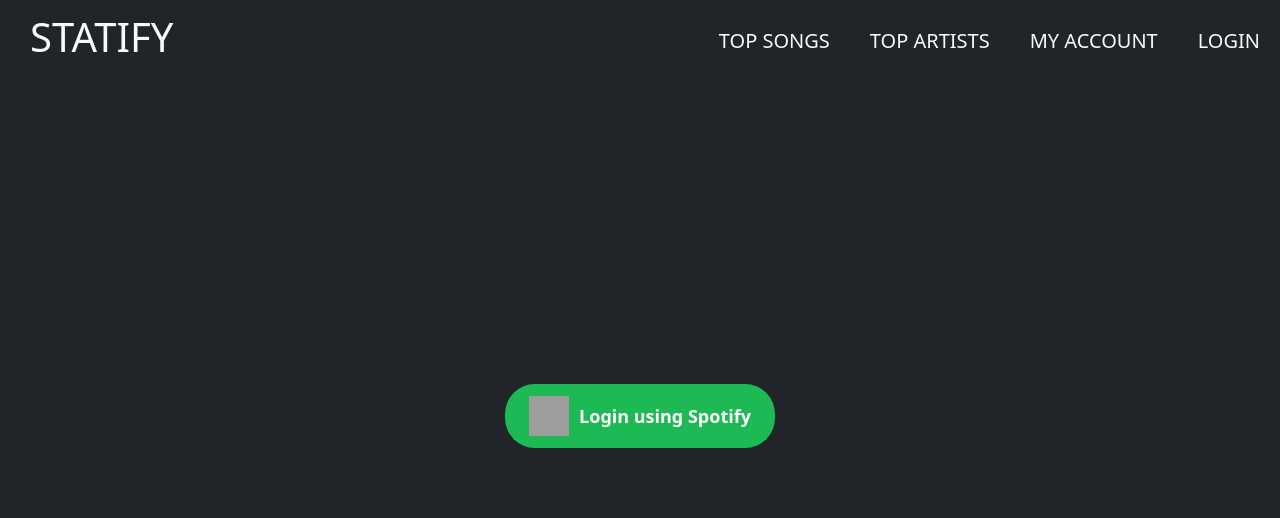
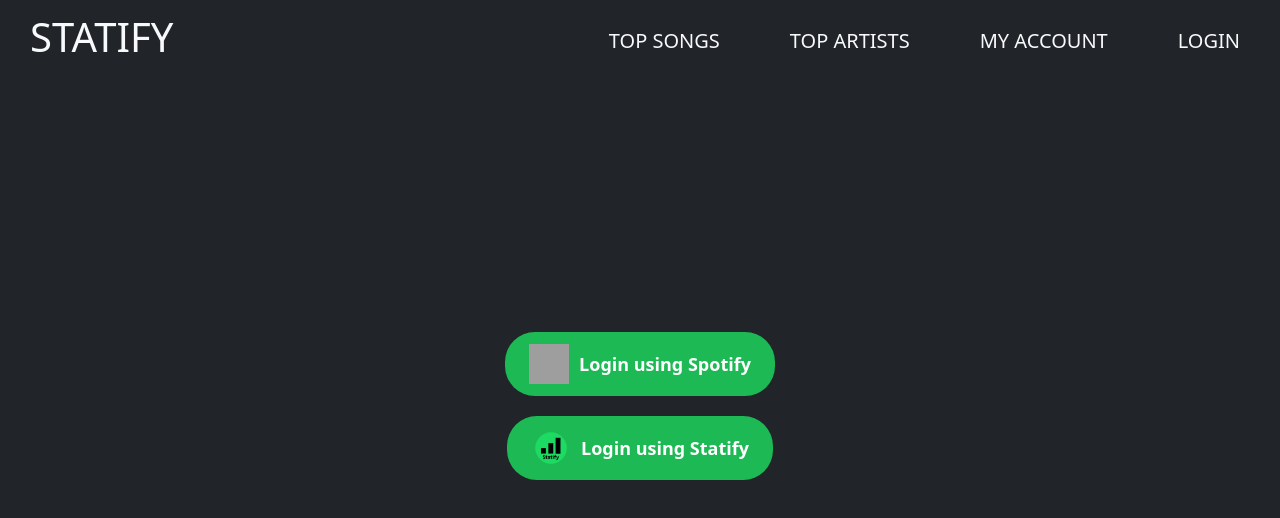
Before and after one commit to lukasxux/Statify, a Vue app in the folder StatifyProject/StatifyProject.Client/: page /login in a window 1280 px wide. Shown: the top 518 px of the page. Built offline with nearby package versions, Linux system fonts and the light colour scheme; grey boxes are pictures that could not be loaded.

Commit message:
Commit 20230426

```diff
--- a/StatifyProject/StatifyProject.Client/src/App.vue
+++ b/StatifyProject/StatifyProject.Client/src/App.vue
@@ -5,24 +5,36 @@
 <template>
     <div class="bg-dark">
    <nav class="navbar navbar-expand-lg bg-dark text-uppercase fixed-top">
-            <a class="navbar-brand text-light h1" style="padding-left: 30px;" href="/"> <h1>Statify</h1></a>
+      <a class="navbar-brand text-light h1" id="logo" href="/">
+         <h1>Statify</h1>
+      </a>
       <p v-if="authenticated">Logged in as {{ username }}. <span class="logout" v-on:click="deleteToken()">Logout</span></p>
+      <div id="navbarCollapse">
          <button class="navbar-toggler"  type="button" data-toggle="collapse" data-target="#navbarNav" aria-controls="navbarNav" aria-expanded="false" aria-label="Toggle navigation">
-        <span class="navbar-toggler-icon" style="border-color: white; style"></span>
+         <span class="navbar-toggler-icon" id="navbarIcon"></span>
          </button>
+      </div>
       <div class="collapse navbar-collapse" id="navbarNav">
          <ul class="navbar-nav ml-auto">
-            <li v-if="!authenticated" class="nav-item mx-0 mx-lg-1">
-                <router-link class="nav-link py-3 px-0 px-lg-3 rounded text-light"  to="/song"><h5>Top Songs</h5></router-link>
+            <li v-if="!authenticated" class="nav-item mx-0 mx-lg-1" id="padding-left">
+               <router-link class="nav-link py-3 px-0 px-lg-3 rounded text-light"  to="/song">
+                  <h5>Top Songs</h5>
+               </router-link>
             </li>
-            <li v-if="!authenticated" class="nav-item mx-0 mx-lg-1">
-                <router-link class="nav-link py-3 px-0 px-lg-3 rounded text-light" to="/artist"><h5>Top Artists</h5></router-link>
+            <li v-if="!authenticated" class="nav-item mx-0 mx-lg-1" id="padding-left">
+               <router-link class="nav-link py-3 px-0 px-lg-3 rounded text-light" to="/artist">
+                  <h5>Top Artists</h5>
+               </router-link>
             </li>
-            <li class="nav-item mx-0 mx-lg-1">
-                <router-link class="nav-link py-3 px-0 px-lg-3 rounded text-light" to="/my-account"><h5>My Account</h5></router-link>
+            <li class="nav-item mx-0 mx-lg-1" id="padding-left">
+               <router-link class="nav-link py-3 px-0 px-lg-3 rounded text-light" to="/my-account">
+                  <h5>My Account</h5>
+               </router-link>
             </li>
             <li class="nav-item mx-0 mx-lg-1" id="login">
-                <router-link class="nav-link py-3 px-0 px-lg-3 rounded text-light" to="/login"><h5>Login</h5></router-link>
+               <router-link class="nav-link py-3 px-0 px-lg-3 rounded text-light" to="/login">
+                  <h5>Login</h5>
+               </router-link>
             </li>
          </ul>
       </div>
@@ -50,6 +62,29 @@
 
 .navbar-toggler {
     border-color: white;
+}
+
+#padding-left {
+
+    padding-left: 30px;
+}
+
+#navbarCollapse {
+   padding-right: 20px;
+
+}
+
+#logo {
+   padding-left: 30px;
+}
+
+#navbarIcon {
+   border-color: white;
+}
+
+#login {
+   padding-left: 30px;
+   padding-right: 20px;
 }
 </style>
 <script>
--- a/StatifyProject/StatifyProject.Client/src/views/HomeView.vue
+++ b/StatifyProject/StatifyProject.Client/src/views/HomeView.vue
@@ -4,7 +4,7 @@
     <div class="container min-vh-100 d-flex justify-content-center align-items-center bg-dark">
         <div class="row ">
             <div class="col">
-                <img class="img-fluid p-5" src="../assets/img/StatifyLogo.jpg" alt="" />
+                <img class="img-fluid p-5" src="../assets/img/StatifyLogo.png" alt="" />
             </div>
             <div
                 class=" col text-white d-flex justify-content-center align-items-center "
--- a/StatifyProject/StatifyProject.Client/src/views/LoginView.vue
+++ b/StatifyProject/StatifyProject.Client/src/views/LoginView.vue
@@ -1,6 +1,5 @@
-
-
 <template>
+    <div class="button-container">
       <div class="button-card" @click="fetchProfileData">
         <a href="#" class="spotify-button">
           <span class="spotify-icon"></span>
@@ -8,16 +7,38 @@
         </a>
       </div>
 
+      <div class="button-card" @click="fetchProfileData">
+        <a href="#" class="spotify-button">
+          <span class="statify-icon"></span>
+          <span class="spotify-text">Login using Statify</span>
+        </a>
+      </div>
+    </div>
   </template>
 
   <style scoped>
+  .button-container {
+    display: flex;
+    flex-direction: column;
+    align-items: center; /* Center items horizontally */
+    justify-content: center; /* Center items vertically */
+    height: 80vh; /* Set the height of the container to make it center vertically */
+  }
+
+  .statify-icon {
+    display: inline-block;
+    width: 40px;
+    height: 40px;
+    background-image: url(../assets/img/StatifyLogo.png); /* Replace with your own Statify icon */
+    background-size: cover;
+    margin-right: 10px;
+    vertical-align: middle;
+  }
 
   .button-card {
-    display: flex;
-    justify-content: center;
-    align-items: center;
-    height: 80vh; /* Set the height of the container to make it center vertically */
+    margin-bottom: 20px; /* Add margin-bottom to create space between the buttons */
   }
+
   .spotify-button {
     display: inline-block;
     background-color: #1db954;
@@ -47,8 +68,8 @@
   .spotify-text {
     vertical-align: middle;
   }
+  </style>
 
-</style>
 
 <script>
 export default {
@@ -77,7 +98,6 @@
              const topTracks = await this.fetchTopTracks(accessToken);
              const topArist = await this.fetchTopArtist(accessToken);
              this.updateProfilInfo(profile);
-             console.log("Hello");
              this.updateTopTracks(topTracks);
              this.updateTopArtist(topArist);
          }
```
Also changed, not shown: StatifyProject/StatifyProject.Client/src/assets/img/StatifyLogo.jpg (deleted), StatifyProject/StatifyProject.Client/src/assets/img/StatifyLogo.png (added). Lines whose indentation alone changed are shown as unchanged.
